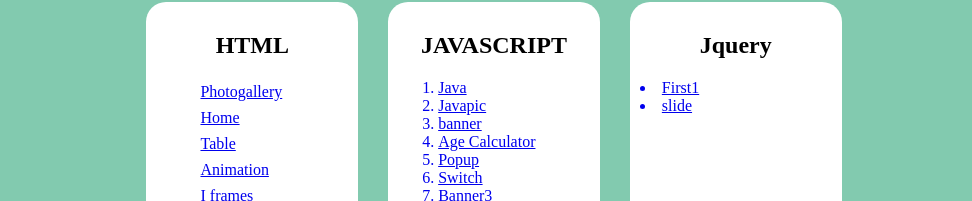
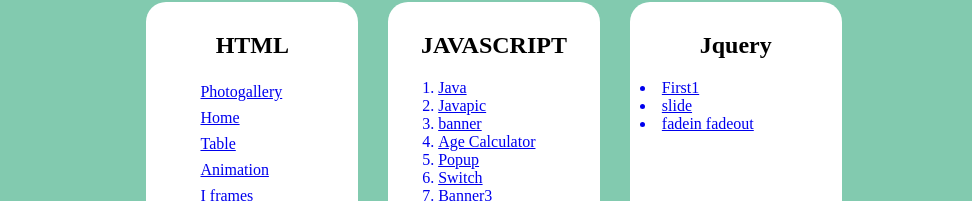
Before and after one commit to Arjun20025/my-practice-work, a plain HTML site: page Practicepages.html in a window 1280 px wide. Shown: the part 229-430 px from the top of the page, without its empty margins (161-1133 px from the left). Drawn offline with Linux system fonts and the light colour scheme.

Commit message:
Update Practicepages.html

```diff
--- a/Practicepages.html
+++ b/Practicepages.html
@@ -214,6 +214,11 @@ h1{
     <a href="slide.html">
 <li>slide</li>
 </a>
+
+
+    <a href="jqfade.html">
+<li>fadein fadeout</li>
+</a>
   </div>
 
 
```
